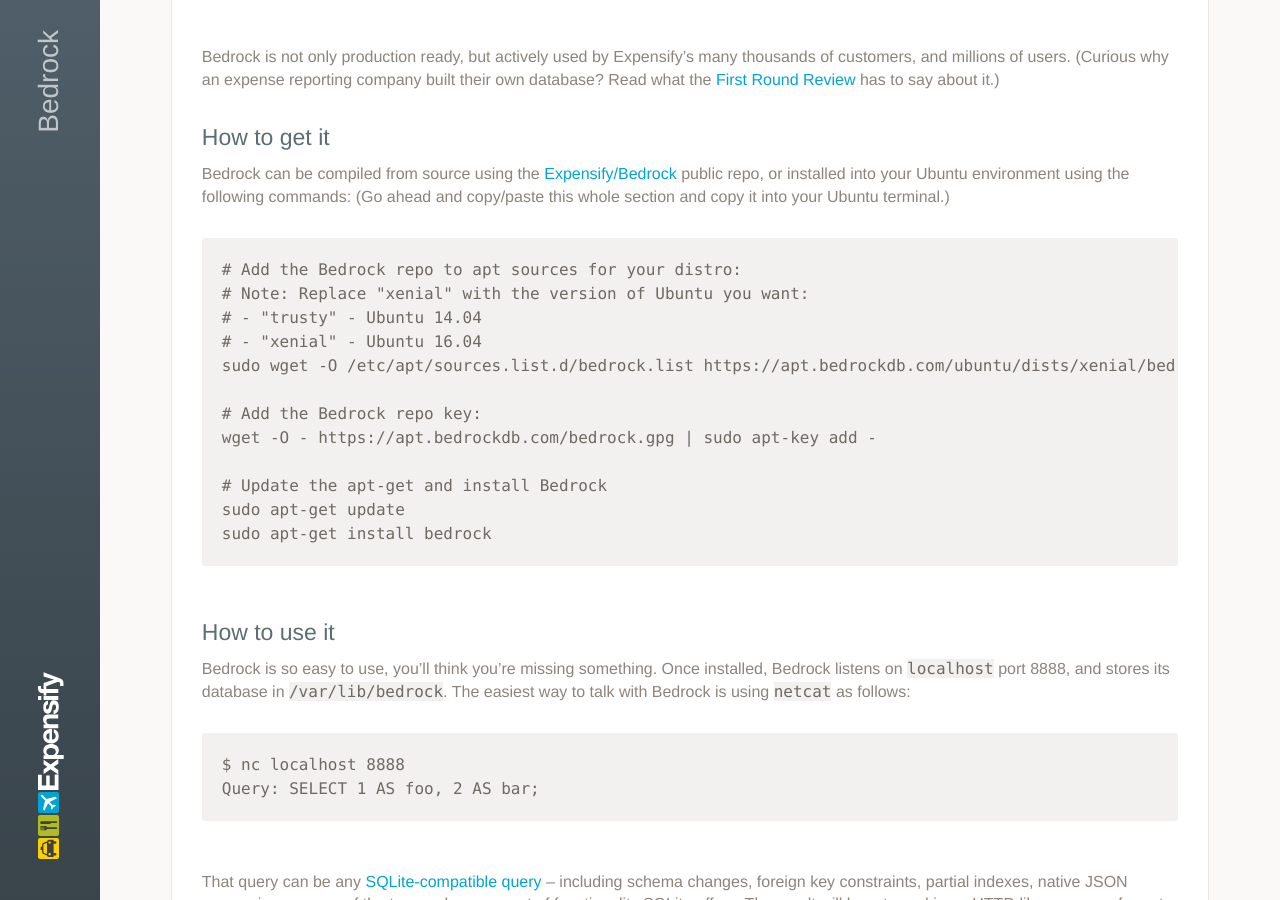
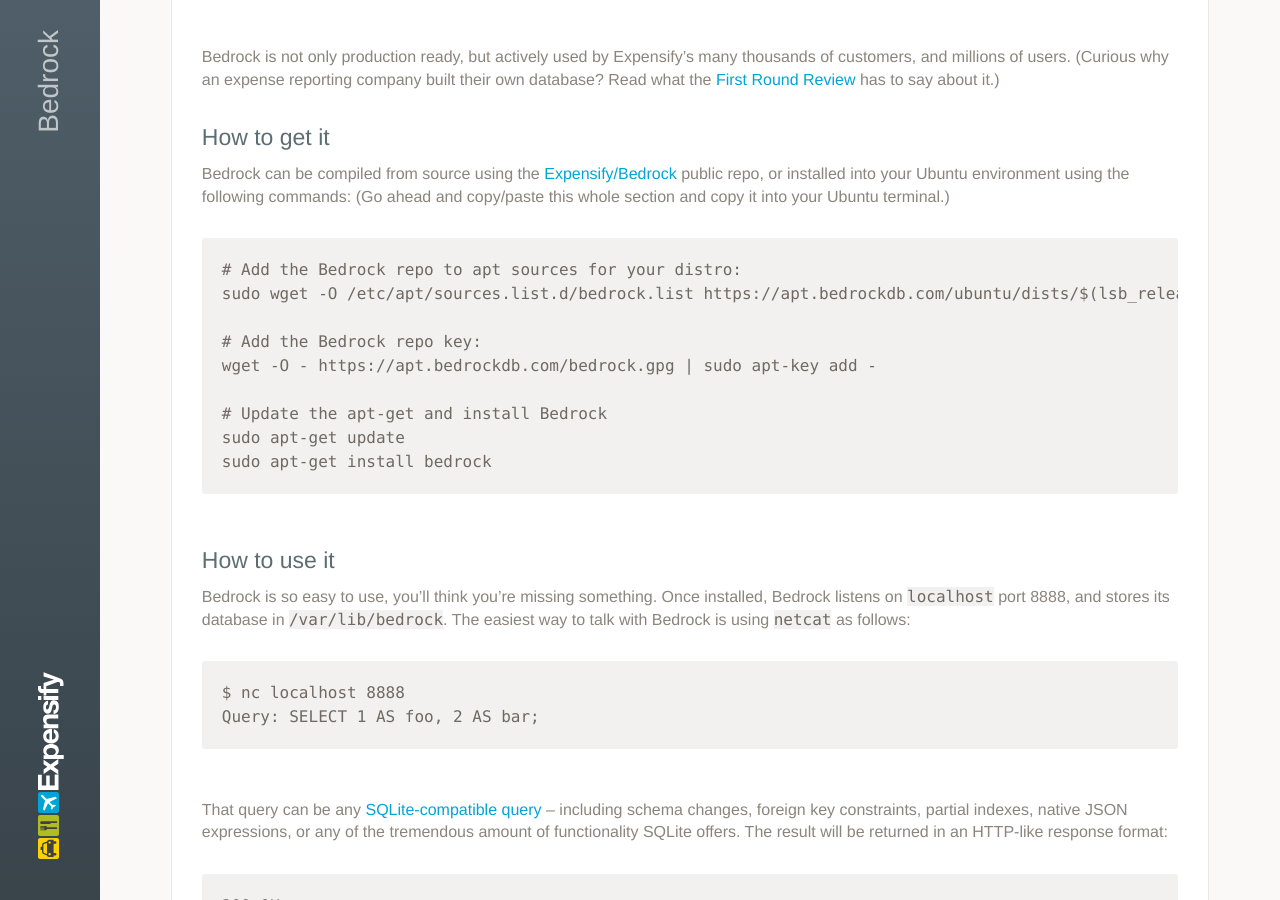
Before and after one commit to Expensify/Bedrock, a Jekyll site: the page built from docs/index.md, in a window 1280 px wide and 900 px high, scrolled down 1111 px. Built offline with Jekyll 4.4.1, drawn with Linux system fonts in a browser that asks for light colours.

Commit message:
Update xenial to one liner

```diff
--- a/docs/index.md
+++ b/docs/index.md
@@ -30,10 +30,7 @@
 Bedrock can be compiled from source using the [Expensify/Bedrock](https://github.com/Expensify/Bedrock) public repo, or installed into your Ubuntu environment using the following commands:  (Go ahead and copy/paste this whole section and copy it into your Ubuntu terminal.)
 
     # Add the Bedrock repo to apt sources for your distro:
-    # Note: Replace "xenial" with the version of Ubuntu you want:
-    # - "trusty" - Ubuntu 14.04
-    # - "xenial" - Ubuntu 16.04
-    sudo wget -O /etc/apt/sources.list.d/bedrock.list https://apt.bedrockdb.com/ubuntu/dists/xenial/bedrock.list
+    sudo wget -O /etc/apt/sources.list.d/bedrock.list https://apt.bedrockdb.com/ubuntu/dists/$(lsb_release -cs)/bedrock.list
 
     # Add the Bedrock repo key:
     wget -O - https://apt.bedrockdb.com/bedrock.gpg | sudo apt-key add -
```
